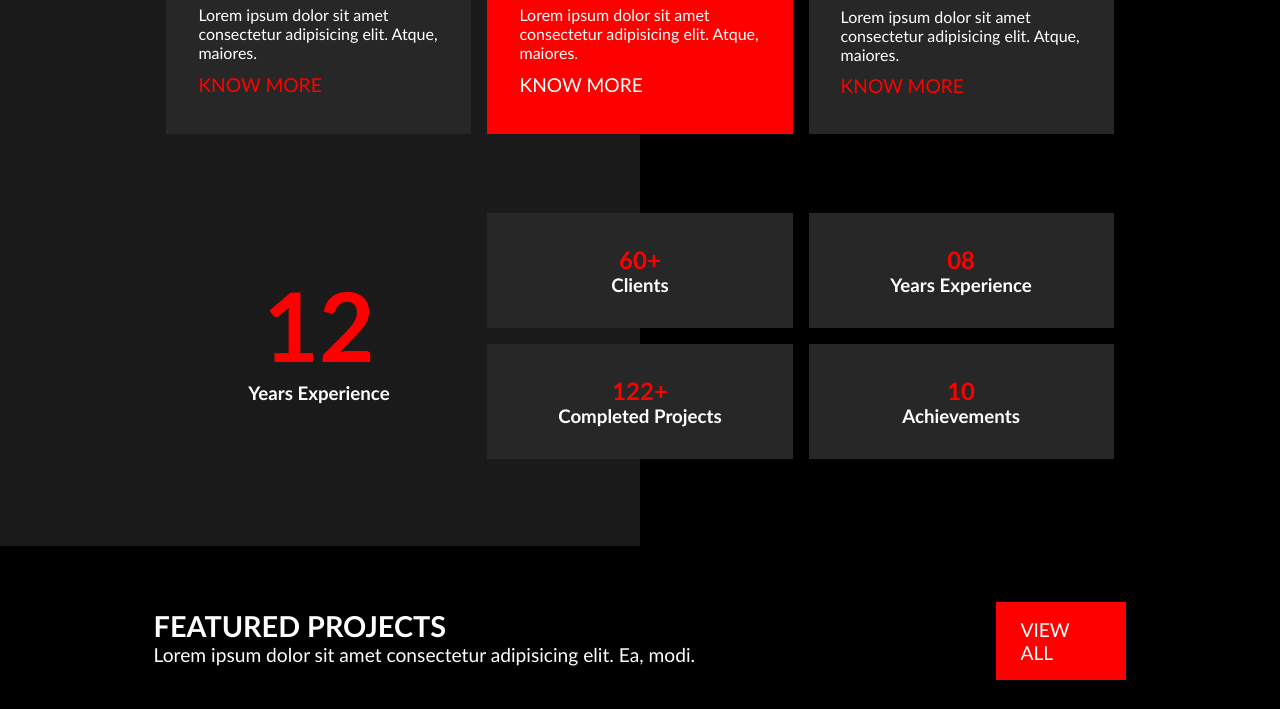
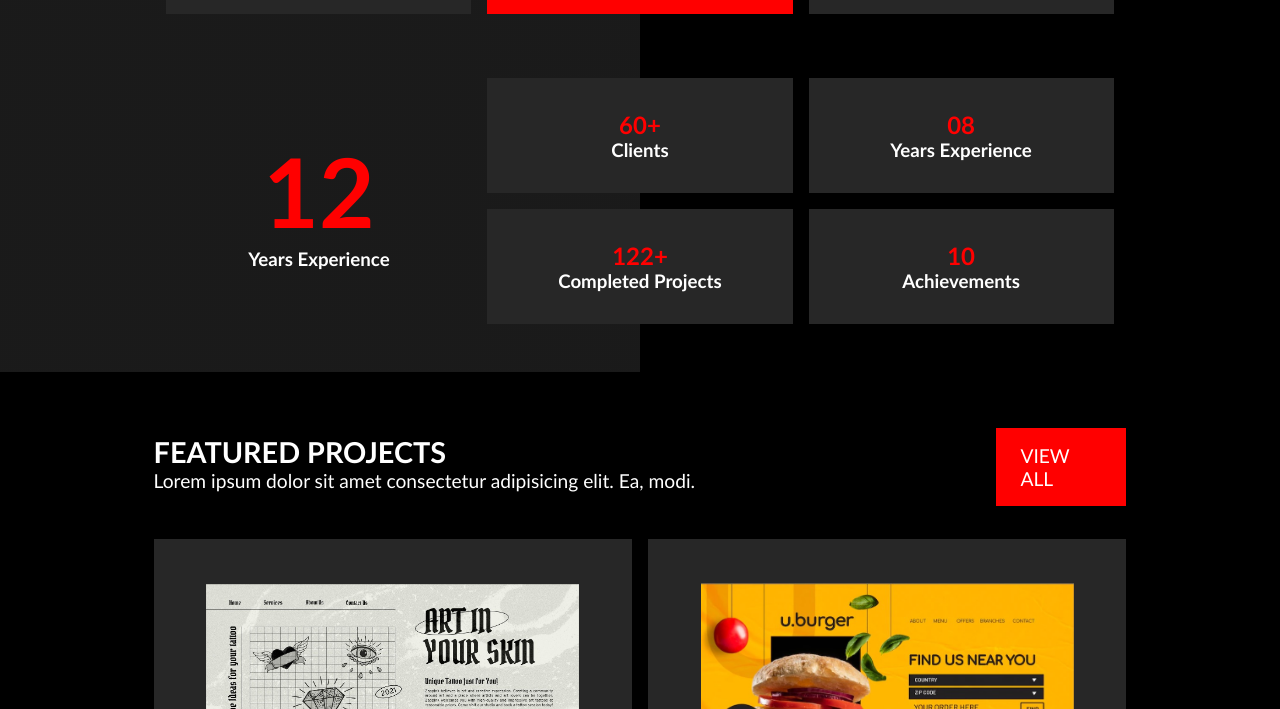
Before and after one commit to vaibhav-xt/Product-Landing-Page, a plain HTML site: page index.html in a window 1280 px wide. Shown: the part 1054-1763 px from the top of the page. Drawn offline with nearby package versions, Linux system fonts and the light colour scheme.

Commit message:
Some Changes

```diff
--- a/style.css
+++ b/style.css
@@ -53,7 +53,7 @@ header{
 
 /*--------------------- Hero section --------------------- */
 .hero{
-    min-height: calc(100vh - 5rem);
+    /* min-height: calc(100vh - 5rem); */
     display: flex;
     justify-content: space-around;
     flex-wrap: wrap;
@@ -110,7 +110,7 @@ header{
 /*--------- overview -------- */
 .overview{
     background: linear-gradient(90deg,rgba(37, 37, 37, 0.709) 50%, rgba(0, 0, 0, 0.76) 50%);
-    min-height: 100vh;
+    /* min-height: 100vh; */
     padding: 3rem;
     display: flex;
     justify-content: center;
@@ -121,7 +121,7 @@ header{
 .overview-main{
     max-width: 1000px;
     width: 80%;
-    min-height: 80vh;
+    min-height: 80%;
     display:flex;
     flex-direction: column;
     justify-content: space-around;
@@ -203,7 +203,7 @@ header{
 /*-------------- overview completed  ------------*/
 
 .featured-projects{
-    min-height: 100vh;
+    /* min-height: 100vh; */
     display: flex;
     flex-direction: column;
     justify-content: center;
```
Also changed, not shown: index.html (+2 -0 lines).
